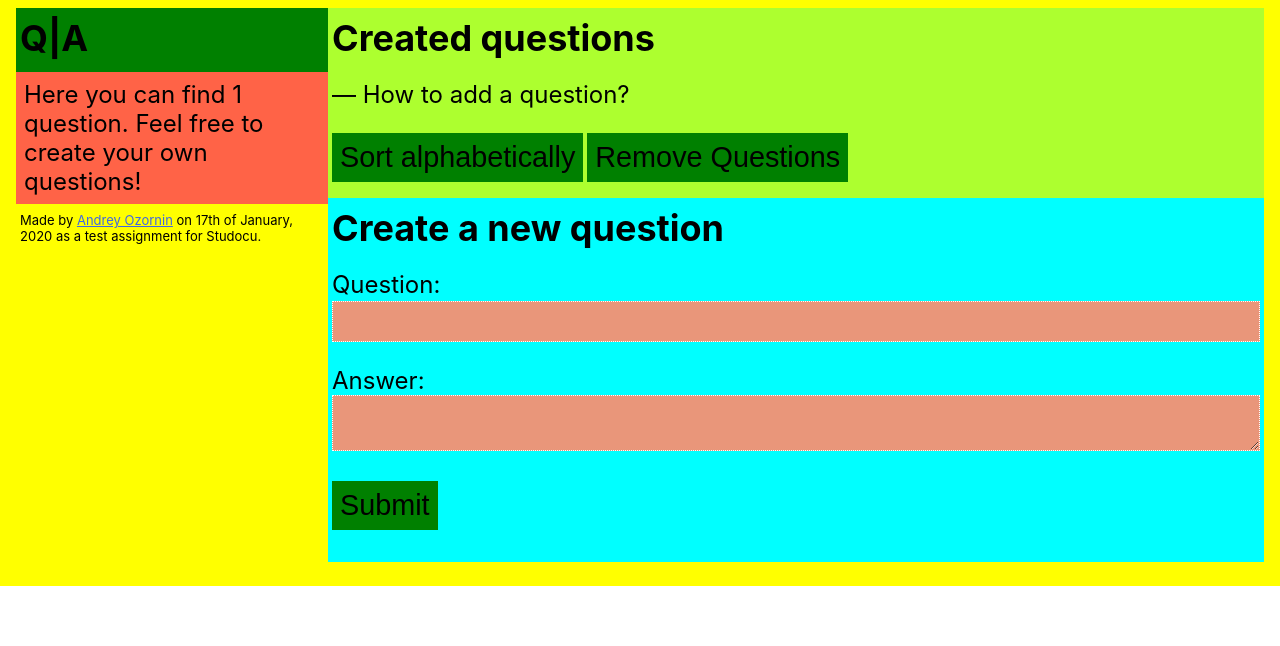
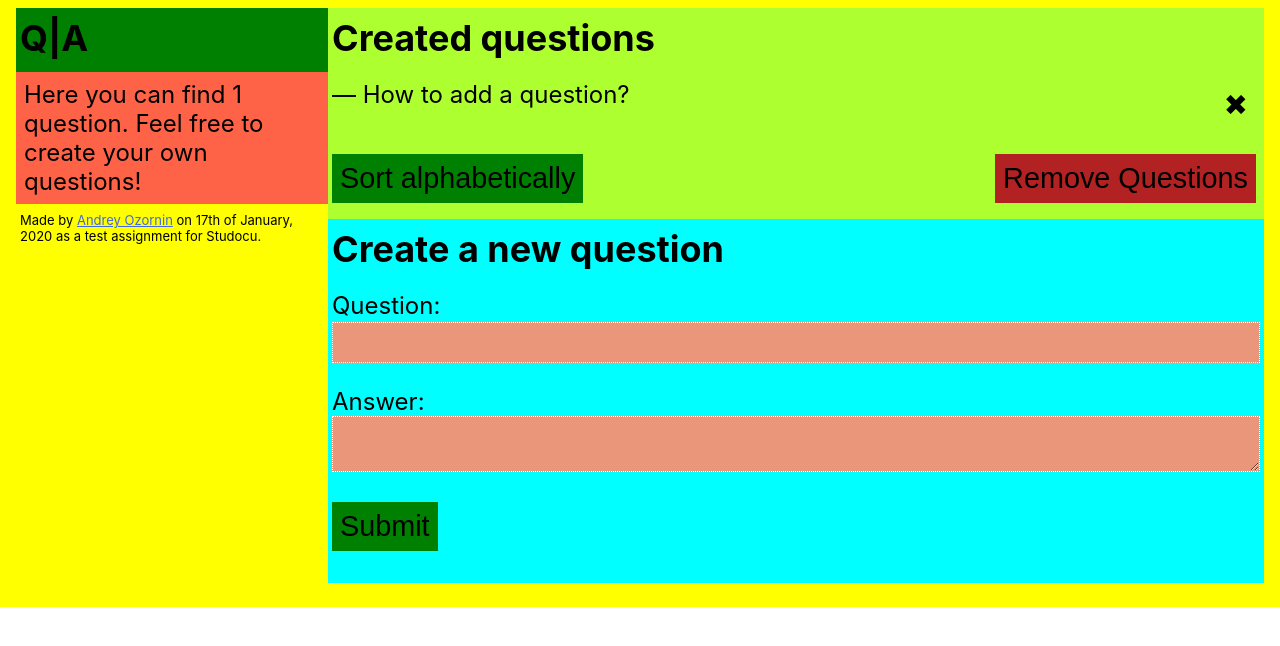
Before and after one commit to oshibka404/qna, a React (Create React App) app: page / in a window 1280 px wide. Shown: the top 646 px of the page. Built offline with nearby package versions, Linux system fonts and the light colour scheme.

Commit message:
UI polishing

```diff
--- a/public/index.html
+++ b/public/index.html
@@ -2,14 +2,12 @@
 <html lang="en">
   <head>
     <meta charset="utf-8" />
-    <link rel="icon" href="%PUBLIC_URL%/favicon.ico" />
     <meta name="viewport" content="width=device-width, initial-scale=1" />
     <meta name="theme-color" content="#000000" />
     <meta
       name="description"
-      content="Web site created using create-react-app"
+      content="Q|A"
     />
-    <link rel="apple-touch-icon" href="%PUBLIC_URL%/logo192.png" />
     <!--
       manifest.json provides metadata used when your web app is installed on a
       user's mobile device or desktop. See https://developers.google.com/web/fundamentals/web-app-manifest/
@@ -24,7 +22,7 @@
       work correctly both with client-side routing and a non-root public URL.
       Learn how to configure a non-root public URL by running `npm run build`.
     -->
-    <title>React App</title>
+    <title>Q|A</title>
   </head>
   <body>
     <noscript>You need to enable JavaScript to run this app.</noscript>
--- a/src/CreatedQuestions/CreatedQuestions.css
+++ b/src/CreatedQuestions/CreatedQuestions.css
@@ -4,4 +4,18 @@
 
 .CreatedQuestions-footer {
     padding: 8px 4px 16px;
+    display: flex;
+    justify-content: space-between;
 }
+
+.CreatedQuestions-removeAll {
+    background-color: firebrick;
+}
+
+.CreatedQuestions-removeAll:hover {
+    background-color:tomato;
+}
+
+.CreatedQuestions-removeAll:active {
+    background-color: red;
+}
--- a/src/CreatedQuestions/CreatedQuestions.tsx
+++ b/src/CreatedQuestions/CreatedQuestions.tsx
@@ -23,7 +23,10 @@ function CreatedQuestions() {
               ? 'Sort chronologically'
               : 'Sort alphabetically'
           }</button>
-          <button onClick={() => dispatch(clear())}>Remove Questions</button>
+          <button
+            className="CreatedQuestions-removeAll"
+            onClick={() => dispatch(clear())}
+          >Remove Questions</button>
         </div>
     </div>
   );
--- a/src/CreatedQuestions/Question/Question.css
+++ b/src/CreatedQuestions/Question/Question.css
@@ -16,5 +16,19 @@
 }
 
 .Question--expanded {
-    background-color: indianred;
+    background-color:seagreen;
 }
+
+.Question-question {
+    display: flex;
+    flex-direction: row;
+}
+
+.Question-questionText {
+    flex-grow: 1;
+}
+
+.Question-delete {
+    background-color: transparent;
+    border: none;
+}
--- a/src/CreatedQuestions/Question/Question.tsx
+++ b/src/CreatedQuestions/Question/Question.tsx
@@ -12,7 +12,10 @@ function Question(props: QuestionProps) {
       onClick={() => setIsExpanded(!isExpanded)}
     >
       <div className="Question-question">
-        — {props.question}
+        <div className="Question-questionText">
+          — {props.question}
+        </div>
+        <button className="Question-delete">✖</button>
       </div>
       <div className="Question-answer">
         — {props.answer}
@@ -22,8 +25,9 @@ function Question(props: QuestionProps) {
 }
 
 interface QuestionProps {
-    question: string,
-    answer: string,
+    question: string;
+    answer: string;
+    id: number;
 }
 
 export default Question;
--- a/src/Form/Form.css
+++ b/src/Form/Form.css
@@ -11,3 +11,7 @@
 .Form-footer {
     padding: 8px 4px 16px;
 }
+
+.Form-error {
+    color: red;
+}
--- a/src/Form/Form.tsx
+++ b/src/Form/Form.tsx
@@ -6,7 +6,42 @@ import './Form.css';
 function Form() {
   const [qText, setQText] = useState('');
   const [aText, setAText] = useState('');
+  const [errorText, setErrorText] = useState<string|null>(null);
   const dispatch = useDispatch();
+
+  function resetForm() {
+    setQText('');
+    setAText('');
+  }
+
+  function validateForm() : string[] {
+    const errors : string[] = [];
+
+    if (qText.length === 0) {
+      errors.push('Question text is empty');
+    }
+
+    if (aText.length === 0) {
+      errors.push('Answer text is empty');
+    }
+
+    return errors;
+  }
+
+  function submitForm() {
+    const errors = validateForm();
+    if (errors.length) {
+      setErrorText(errors.join(', '))
+      return;
+    } else {
+      dispatch(add({
+        question: qText,
+        answer: aText,
+      }));
+      resetForm();
+      setErrorText(null);
+    }
+  }
   return (
     <div className="Form">
       <h2>Create a new question</h2>
@@ -23,10 +58,8 @@ function Form() {
         }} />
       </label>
       <div className="Form-footer">
-            <button onClick={() => dispatch(add({
-              question: qText,
-              answer: aText,
-            }))}>Submit</button>
+        <button onClick={submitForm}>Submit</button>
+        <span className="Form-error">{errorText}</span>
       </div>
     </div>
   );
--- a/src/store/questionsSlice.ts
+++ b/src/store/questionsSlice.ts
@@ -8,6 +8,7 @@ export const questionsSlice = createSlice({
       {
         question: 'How to add a question?',
         answer: 'Just use the form below!',
+        id: 0,
       }
     ],
   },
@@ -19,12 +20,19 @@ export const questionsSlice = createSlice({
       state.list = [];
     },
     add: (state, action) => {
-      state.list.push(action.payload);
+      state.list.push({
+        ...action.payload,
+        id: Date.now(),
+      });
     },
+    delete: (state, action) => {
+      state.list.filter((item) => item.id !== action.payload);
+    }
   },
 });
 
 export interface QuestionData {
+  id: number;
   question: string;
   answer: string;
 }
```
Also changed, not shown: 2 other files (tests, documents, lock files or other folders). Lines whose indentation alone changed are shown as unchanged.
